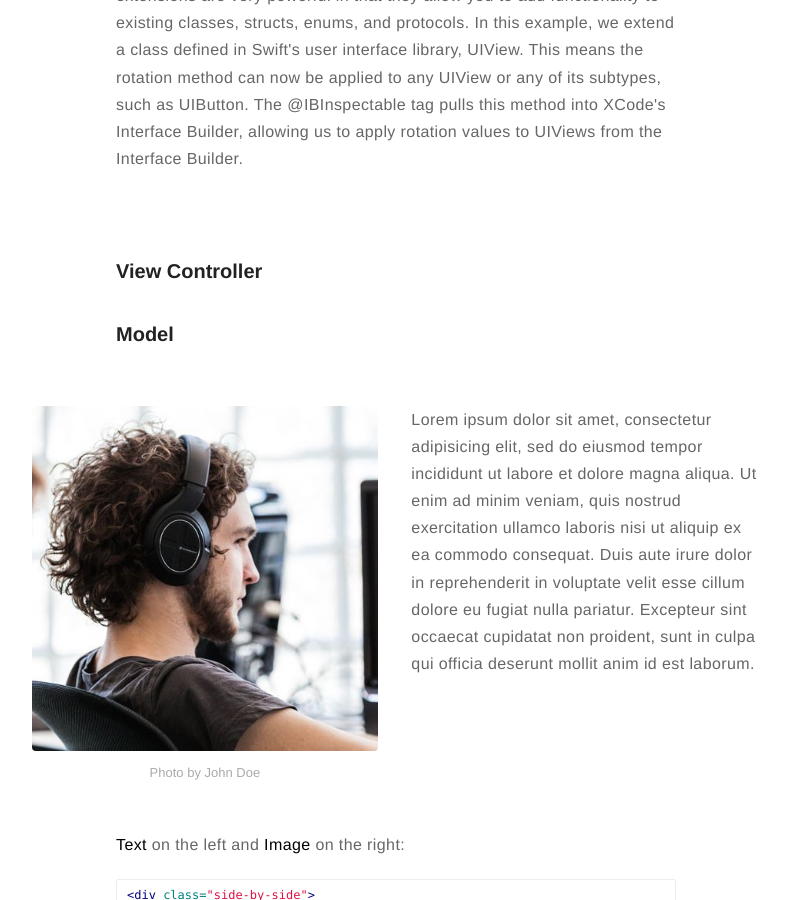
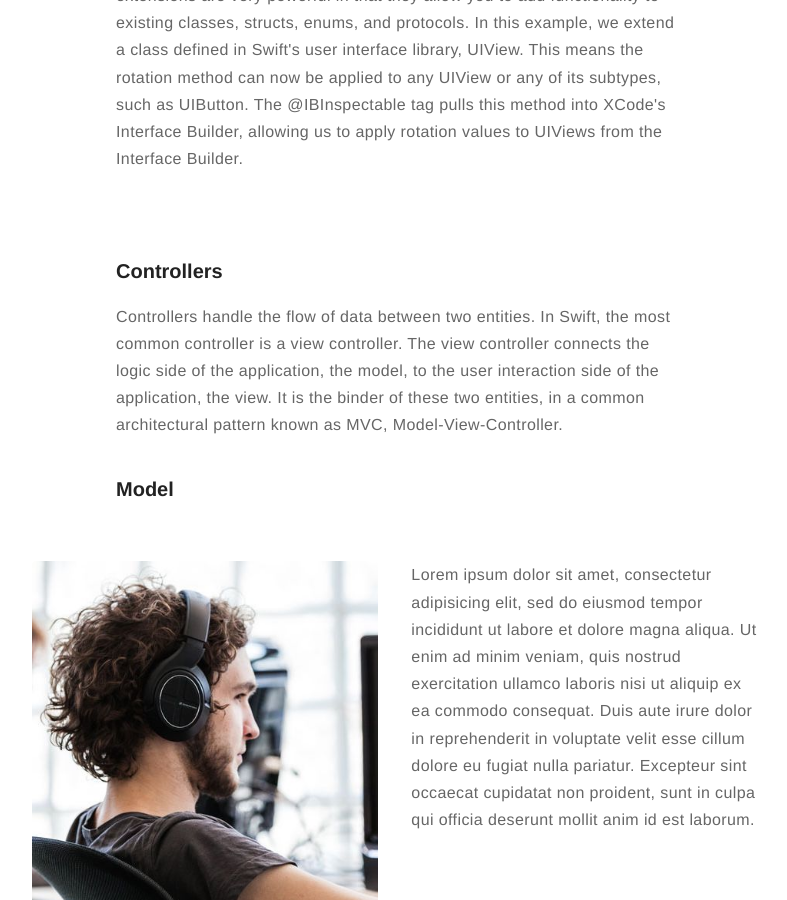
Before and after one commit to eriktanner/SwiftAppBlog, a Jekyll site: the page built from _posts/2019-02-22-2048.markdown, in a window 1280 px wide and 900 px high, scrolled down 6698 px. Shown: the whole window, without its empty margins (244-1031 px from the left). Built offline with Jekyll 4.4.1, drawn with Linux system fonts in a browser that asks for light colours; comment, search, counter and statistics services are not loaded.

Commit message:
ArrowButton

```diff
--- a/_posts/2019-02-22-2048.markdown
+++ b/_posts/2019-02-22-2048.markdown
@@ -174,7 +174,7 @@ class GridView : UIView {
 ### Arrow Button
 
 <div class="side-by-side" style="margin-top: 0px; margin-bottom: 0px;">
-    <div class="toleft" style="text-align:center">
+    <div class="toleft" style="margin-top: 8px; text-align:center">
         <img class="image" src="https://eriktanner.github.io/SwiftAppBlog/assets/images/2048/white2048arrow.png" alt="Alt Text">
     </div>
 
@@ -257,7 +257,13 @@ extension UIView {
 </div>
 <br>
 
-### View Controller
+### Controllers
+
+<div>
+    <p> Controllers handle the flow of data between two entities. In Swift, the most common controller is a view controller. The view controller connects the logic side of the application, the model, to the user interaction side of the application, the view. It is the binder of these two entities, in a common architectural pattern known as MVC, Model-View-Controller. </p>
+</div>
+
+
 
 
 ### Model
```
